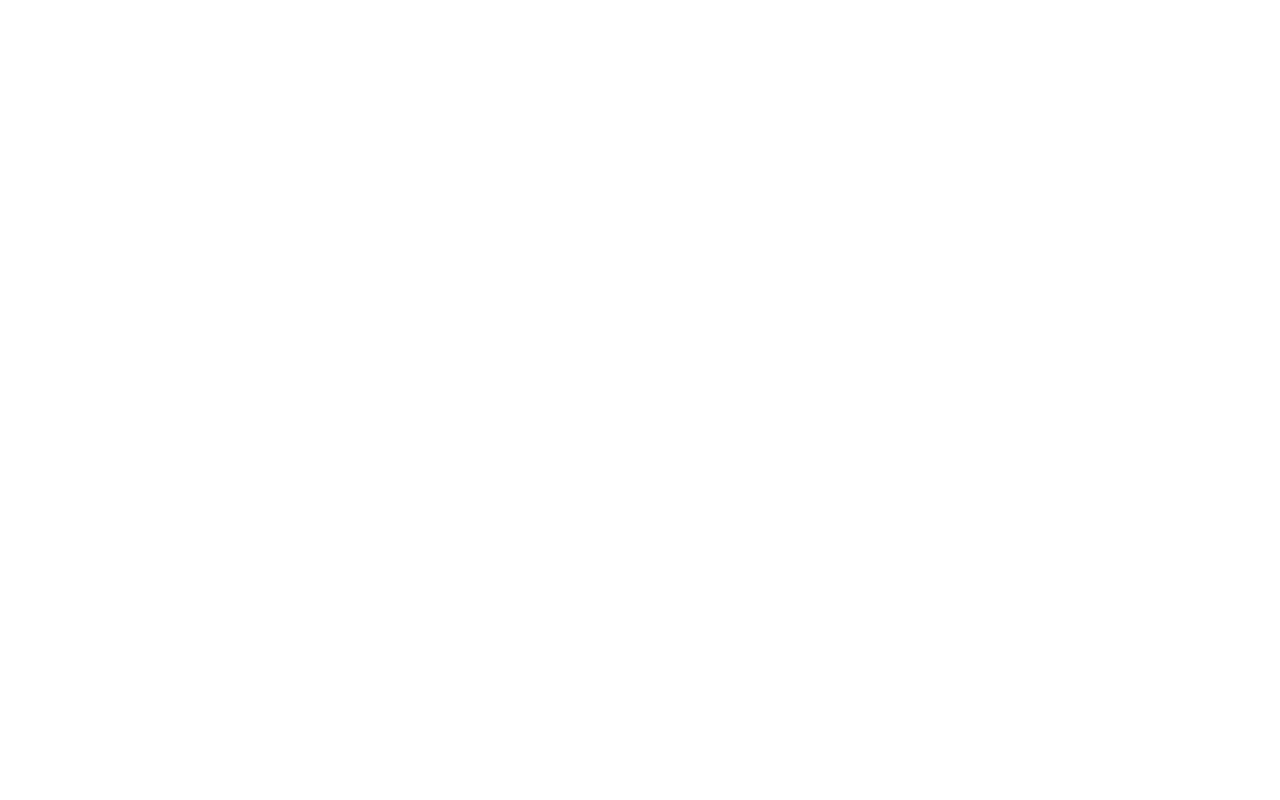
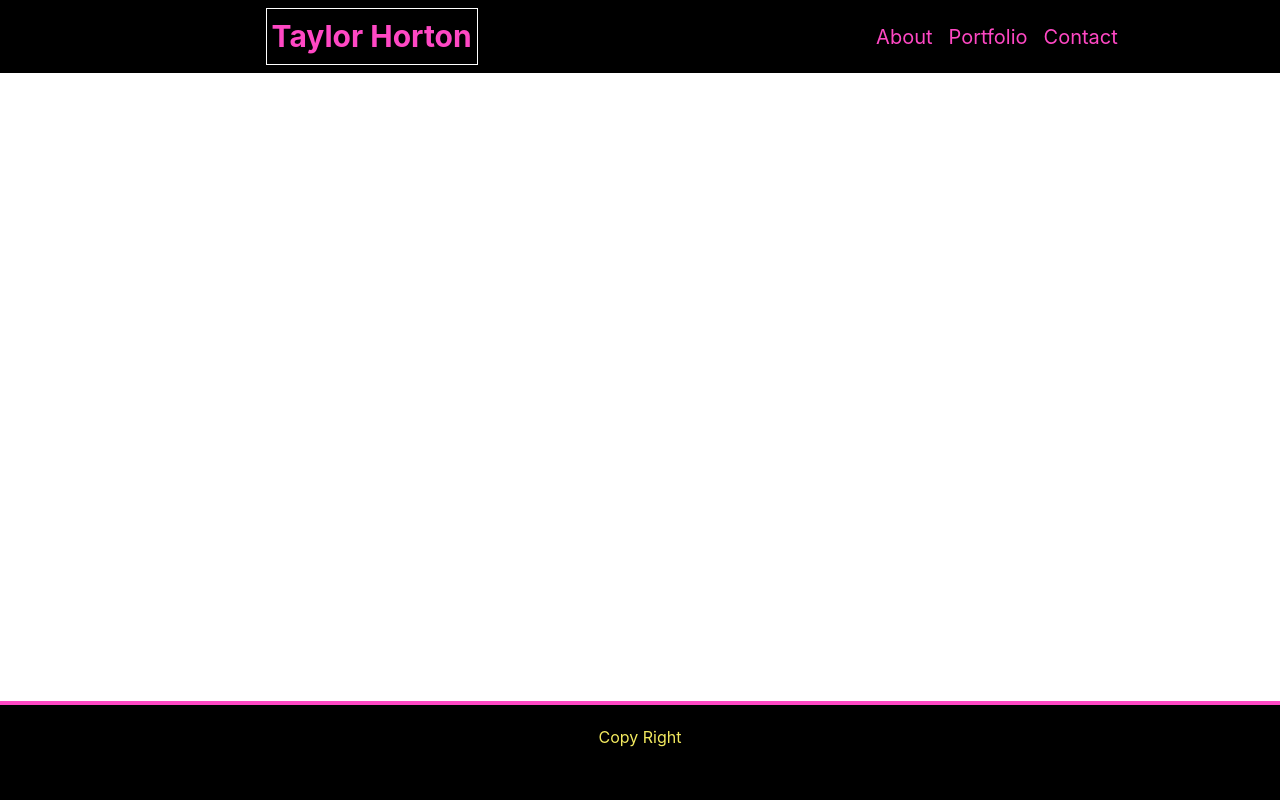
Before and after one commit to Tphorton14/Bootstrap-Portfolio, a plain HTML site: page contact.html in a window 1280 px wide. Drawn offline with nearby package versions, Linux system fonts and the light colour scheme.

Commit message:
adding contact page

```diff
--- a/bS.css
+++ b/bS.css
@@ -13,13 +13,13 @@
     font-size: 30px;
     font-weight: bold;
     border: 1px solid white;
-    margin-left: 25%;
+    margin-left: 20%;
     padding: 5px;
 
 }
 
 .mr-auto {
-    margin-left: 25%;
+    margin-left: 30%;
 }
 
 .rows {
@@ -27,7 +27,7 @@
     margin: 0 auto;
     padding: 5px 40px 20px 40px;
     margin-top: 10px;
-    height: 600px;
+    height: 500px;
     background: black;
     color: white;
     margin-bottom: 15px;
@@ -74,5 +74,5 @@ img {
 }
 
 a:hover {
-    color: #ff3f3f;
+    color: #0bff01;
 }
--- a/contact.html
+++ b/contact.html
@@ -0,0 +1,59 @@
+<!DOCTYPE html>
+<html lang="en">
+<head>
+    <meta charset="UTF-8">
+    <meta name="viewport" content="width=device-width, initial-scale=1.0">
+    <meta http-equiv="X-UA-Compatible" content="ie=edge">
+
+    <title>Bootstrap Portfolio</title>
+
+    <link href="reset.css" rel="stylesheet" type="text/css">
+    <link rel="stylesheet" href="https://stackpath.bootstrapcdn.com/bootstrap/4.3.1/css/bootstrap.min.css" integrity="sha384-ggOyR0iXCbMQv3Xipma34MD+dH/1fQ784/j6cY/iJTQUOhcWr7x9JvoRxT2MZw1T" crossorigin="anonymous" />
+    <link rel="stylesheet" href="bS.css" type="text/css">
+
+</head>
+    <!-- <style>
+        .bg-blue {
+            background: blue;
+        }
+    </style> -->
+
+<body>
+
+    <header class="myNav">
+        <nav class="navbar navbar-expand-lg navbar-blue bg-blue dark">
+                <button class="navbar-toggler" type="button" data-toggle="collapse" data-target="#navbarTogglerDemo01" aria-controls="navbarTogglerDemo01" aria-expanded="false" aria-label="Toggle navigation">
+                  <span class="navbar-toggler-icon"></span>
+                </button>
+                <div class="collapse navbar-collapse" id="navbarTogglerDemo01">
+                  <a class="navbar-brand color name" href="#">Taylor Horton</a>
+                  <ul class="navbar-nav mr-auto mt-2 mt-lg-0">
+                    <li class="nav-item active">
+                      <a class="nav-link color move" href="#">About <span class="sr-only">(current)</span></a>
+                    </li>
+                    <li class="nav-item">
+                      <a class="nav-link color move" href="#">Portfolio</a>
+                    </li>
+                    <li class="nav-item">
+                      <a class="nav-link color move" href="#" tabindex="-1" aria-disabled="true">Contact</a>
+                    </li>
+                  </ul>
+                </div>
+              </nav>
+        </div>
+     </header>
+
+
+
+
+     <footer>
+            <div class="foot">
+
+                    <div class="card-body">
+                      <p class="copyRight">Copy Right</p>
+                    </div>
+                  </div>
+
+     </footer>
+</body>
+</html>
```
Also changed, not shown: index.html (+1 -1 lines).
